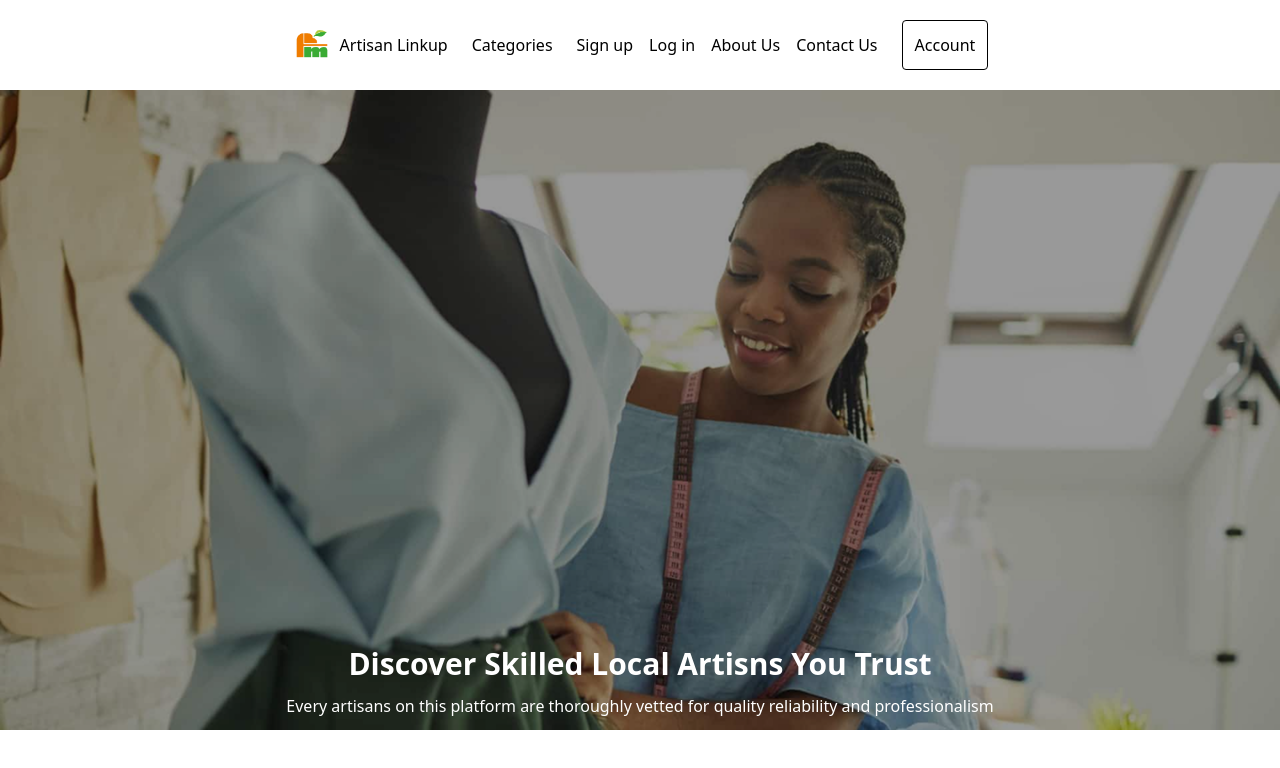
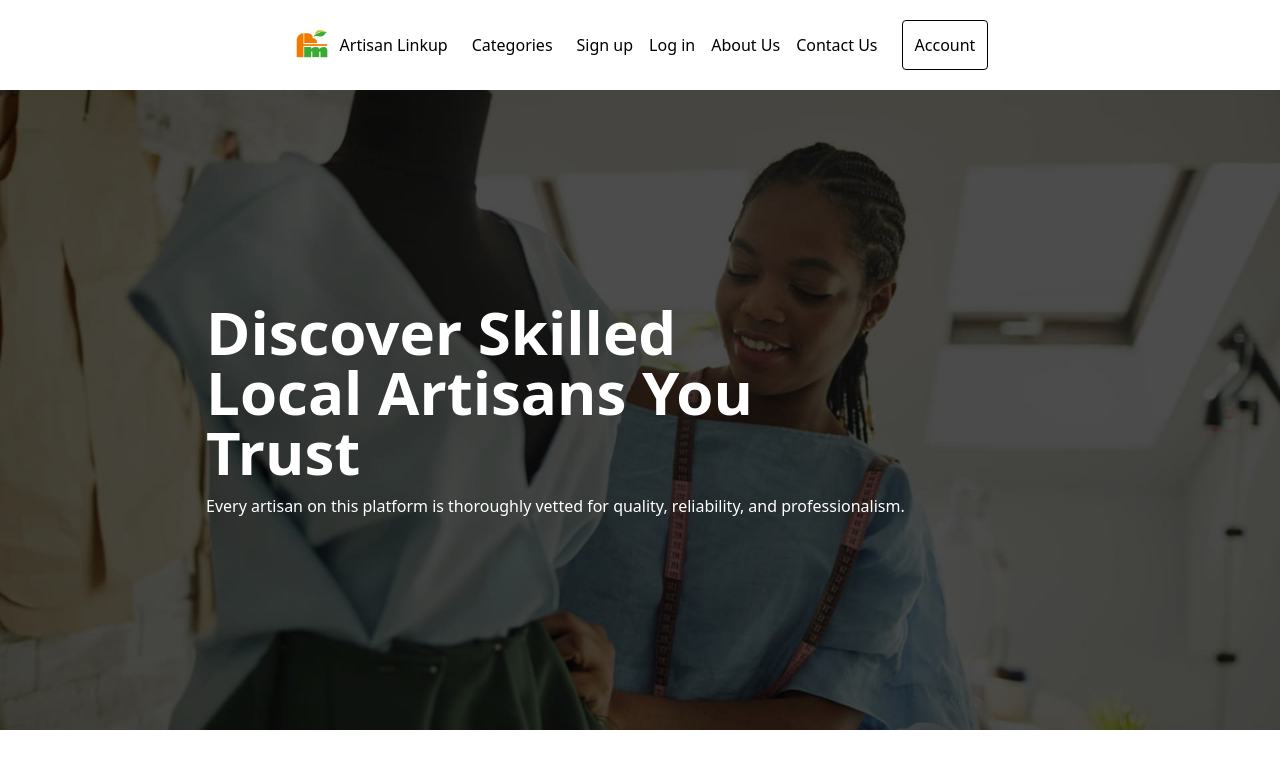
Before and after one commit to graciousjoe/artisan-deployment-with-static-frontend-codes, a Next.js app: page / in a window 1280 px wide. Shown: the top 768 px of the page. Built offline with nearby package versions, Linux system fonts and the light colour scheme.

Commit message:
Happy new month

```diff
--- a/app/components/HeroSection.js
+++ b/app/components/HeroSection.js
@@ -2,15 +2,28 @@ import Image from "next/image";
 
 export default function HeroSection() {
   return (
-    <div className="container mx-auto h-[80vh] bg-[url('/hero-img.png')] bg-no-repeat bg-cover bg-center p-3 flex flex-col justify-end text-white items-center relative ">
-      <div className="relative z-10 flex flex-col items-center">
-        <h3 className="text-3xl font-bold pb-3">
-          Discover Skilled Local Artisns You Trust
-        </h3>
-        <p>
-          Every artisans on this platform are thoroughly vetted for quality
-          reliability and professionalism
-        </p>
+    <div className="relative h-[80vh] w-full bg-[url('/hero-img.png')] bg-no-repeat bg-cover bg-center">
+      {/* Overlay */}
+      <div className="absolute inset-0 bg-black opacity-50"></div>
+
+      <div className="relative z-10 flex h-full flex-col items-center justify-end md:justify-center md:items-start">
+        <div className="w-full max-w-[900px] px-4 mx-auto text-white pb-10 md:pb-0 text-center md:text-left">
+          <h3 className="pb-3 text-3xl font-bold md:text-5xl lg:text-6xl">
+            Discover Skilled
+            <span className="hidden md:inline">
+              <br />
+            </span>{" "}
+            Local Artisans You
+            <span className="hidden md:inline">
+              <br />
+            </span>{" "}
+            Trust
+          </h3>
+          <p>
+            Every artisan on this platform is thoroughly vetted for quality,
+            reliability, and professionalism.
+          </p>
+        </div>
       </div>
     </div>
   );
```
